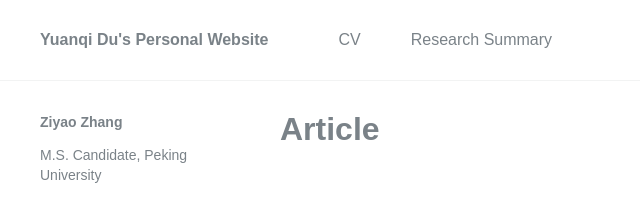
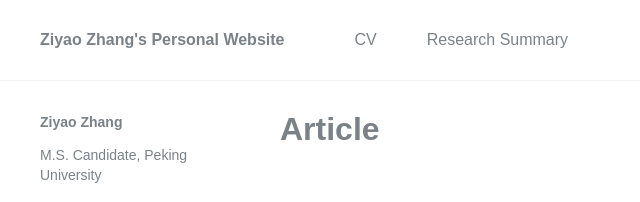
Before and after one commit to Brandonzzy/Zhanghomepage, a plain HTML site: page info.html in a window 1280 px wide. Shown: the top 202 px of the page, 0-640 px from the left. Drawn offline with Linux system fonts and the light colour scheme.

Commit message:
Update info.html

```diff
--- a/info.html
+++ b/info.html
@@ -11,7 +11,7 @@
 	<div class="header">
 		<div class="wrapin">
 
-			<a href="index.html" class="logo">Yuanqi Du's Personal Website</a>
+			<a href="index.html" class="logo">Ziyao Zhang's Personal Website</a>
 
 			<div class="nav">
 				<a href="./index.html">CV</a>
```
